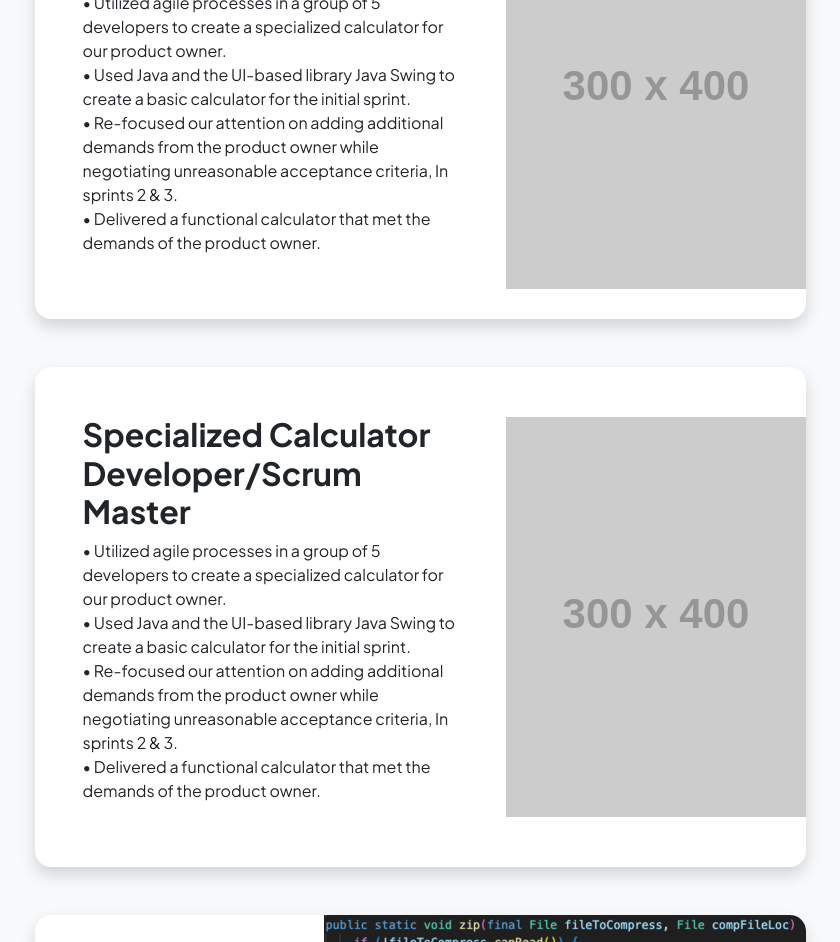
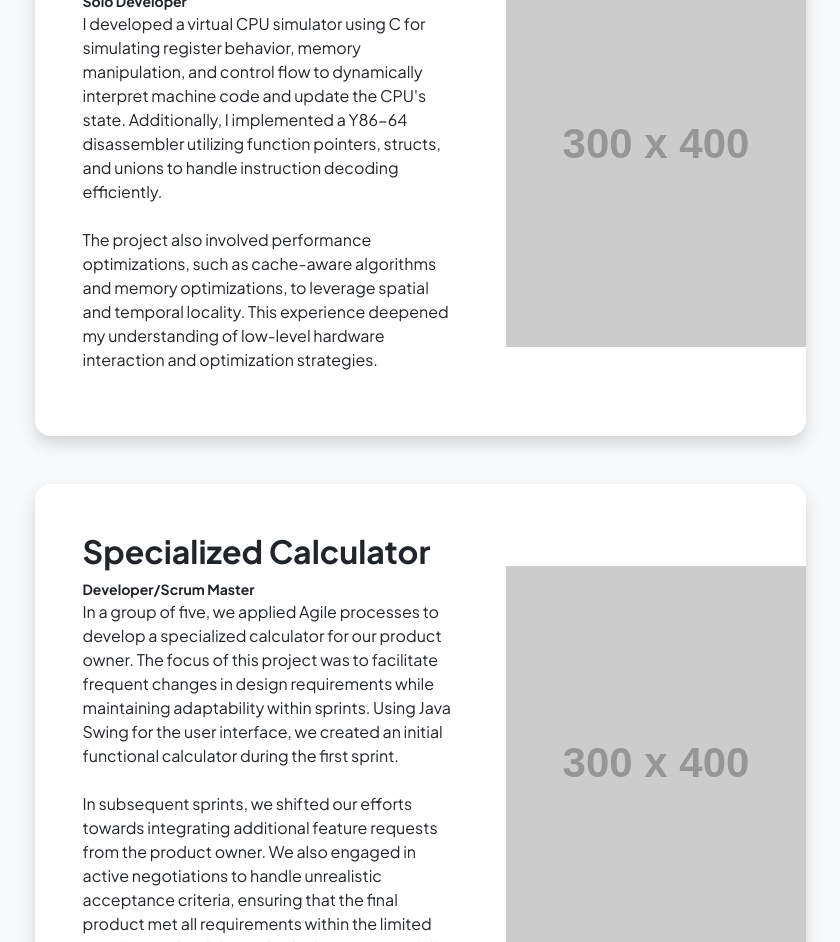
Before and after one commit to Roger4lk/Roger4lk.github.io, a plain HTML site: page projects.html in a window 1280 px wide. Shown: the part 367-1309 px from the top of the page, without its empty margins (220-1060 px from the left). Drawn offline with nearby package versions, Linux system fonts and the light colour scheme; placeholder pictures from the web are drawn by us.

Commit message:
updated text on all projects

```diff
--- a/projects.html
+++ b/projects.html
@@ -47,12 +47,9 @@
                                 <div class="card-body p-0">
                                     <div class="d-flex align-items-center">
                                         <div class="p-5">
-                                            <h2 class="fw-bolder">Project Navigator<br> Business Analyst Master</h2>
-                                            <p>•	Utilized agile processes in a group of 5 developers to create a specialized calculator for our product owner. <br>
-                                                •	Used Java and the UI-based library Java Swing to create a basic calculator for the initial sprint. <br>
-                                                •	Re-focused our attention on adding additional demands from the product owner while negotiating unreasonable acceptance criteria, In sprints 2 & 3. <br>
-                                                •	Delivered a functional calculator that met the demands of the product owner.
-                                                </p>
+                                            <h2 class="fw-bolder">Virtual CPU Simulator & Disassembler</h2>
+                                            <div class="small fw-bolder">Solo Developer</div>
+                                            <p> I developed a virtual CPU simulator using C for simulating register behavior, memory manipulation, and control flow to dynamically interpret machine code and update the CPU's state. Additionally, I implemented a Y86-64 disassembler utilizing function pointers, structs, and unions to handle instruction decoding efficiently.<br><br>The project also involved performance optimizations, such as cache-aware algorithms and memory optimizations, to leverage spatial and temporal locality. This experience deepened my understanding of low-level hardware interaction and optimization strategies.</p>
                                         </div>
                                         <img class="img-fluid" src="https://dummyimage.com/300x400/343a40/6c757d" alt="..." />
                                     </div>
@@ -63,12 +60,9 @@
                                 <div class="card-body p-0">
                                     <div class="d-flex align-items-center">
                                         <div class="p-5">
-                                            <h2 class="fw-bolder">Specialized Calculator<br> Developer/Scrum Master</h2>
-                                            <p>•	Utilized agile processes in a group of 5 developers to create a specialized calculator for our product owner. <br>
-                                                •	Used Java and the UI-based library Java Swing to create a basic calculator for the initial sprint. <br>
-                                                •	Re-focused our attention on adding additional demands from the product owner while negotiating unreasonable acceptance criteria, In sprints 2 & 3. <br>
-                                                •	Delivered a functional calculator that met the demands of the product owner.
-                                                </p>
+                                            <h2 class="fw-bolder">Specialized Calculator</h2>
+                                            <div class="small fw-bolder">Developer/Scrum Master</div>
+                                            <p>In a group of five, we applied Agile processes to develop a specialized calculator for our product owner. The focus of this project was to facilitate frequent changes in design requirements while maintaining adaptability within sprints. Using Java Swing for the user interface, we created an initial functional calculator during the first sprint.<br><br>In subsequent sprints, we shifted our efforts towards integrating additional feature requests from the product owner. We also engaged in active negotiations to handle unrealistic acceptance criteria, ensuring that the final product met all requirements within the limited timeframe. The delivered calculator successfully fulfilled the acceptance criteria.</p>
                                         </div>
                                         <img class="img-fluid" src="https://dummyimage.com/300x400/343a40/6c757d" alt="..." />
                                     </div>
@@ -80,7 +74,7 @@
                                     <div class="d-flex align-items-center">
                                         <div class="p-5">
                                             <h2 class="fw-bolder">Huffman File Compressor</h2>
-                                            <div class="small fw-bolder">Intern</div>
+                                            <div class="small fw-bolder">Solo Developer</div>
                                                 <p>I designed a Huffman encoder and decoder in Java. This project implemented core classes such as BitSequence for managing sequences of bits, HuffmanNode to represent tree nodes with frequency counts, and HuffmanTree for the main encoding and decoding functions. Additionally, the project included utility classes for file handling and a graphical user interface (GUI) for compressing and decompressing files using the Huffman algorithm.
                                                     <br><br>The result was a fully functional compression tool that allowed users to zip and unzip files efficiently using Huffman encoding.
                                                 </p>
```
